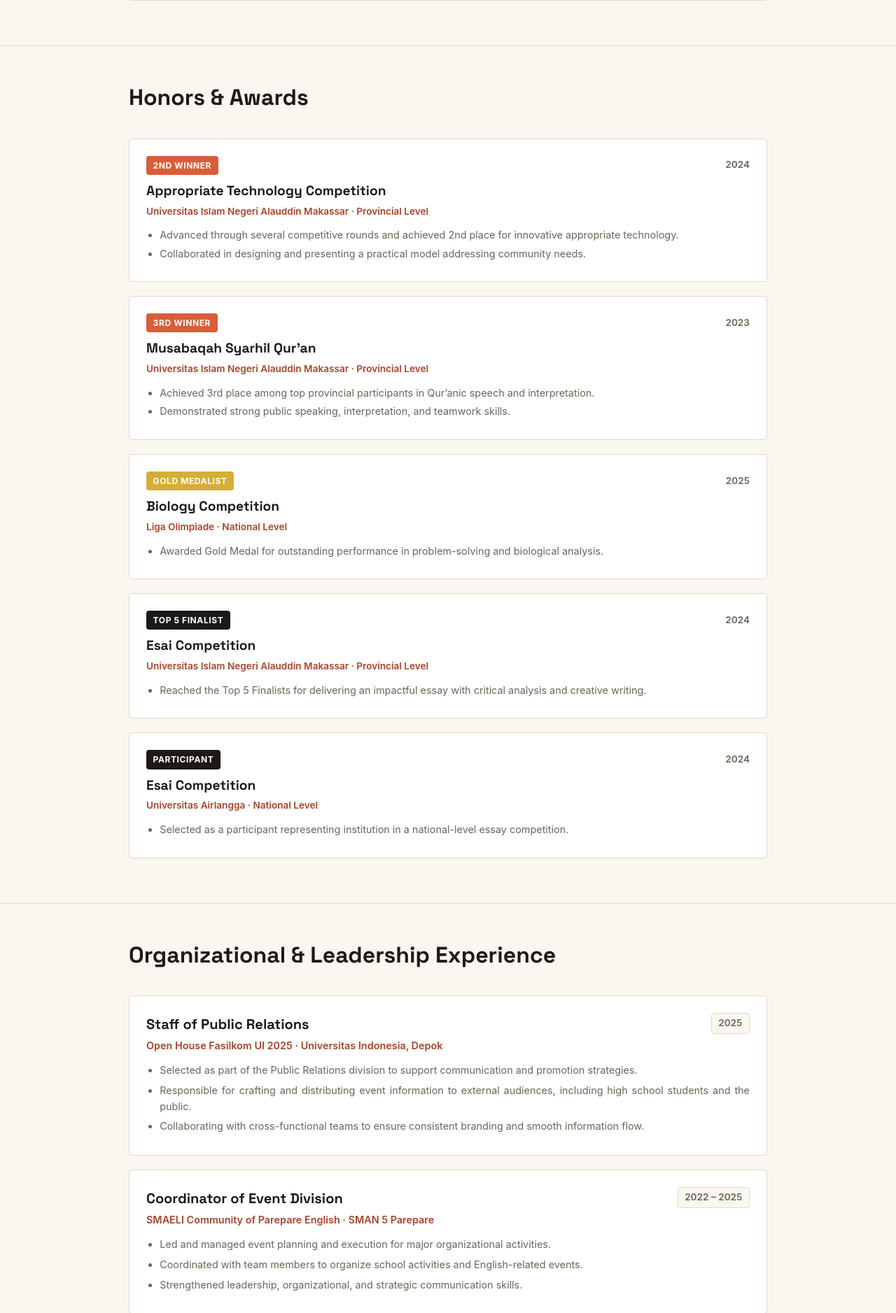
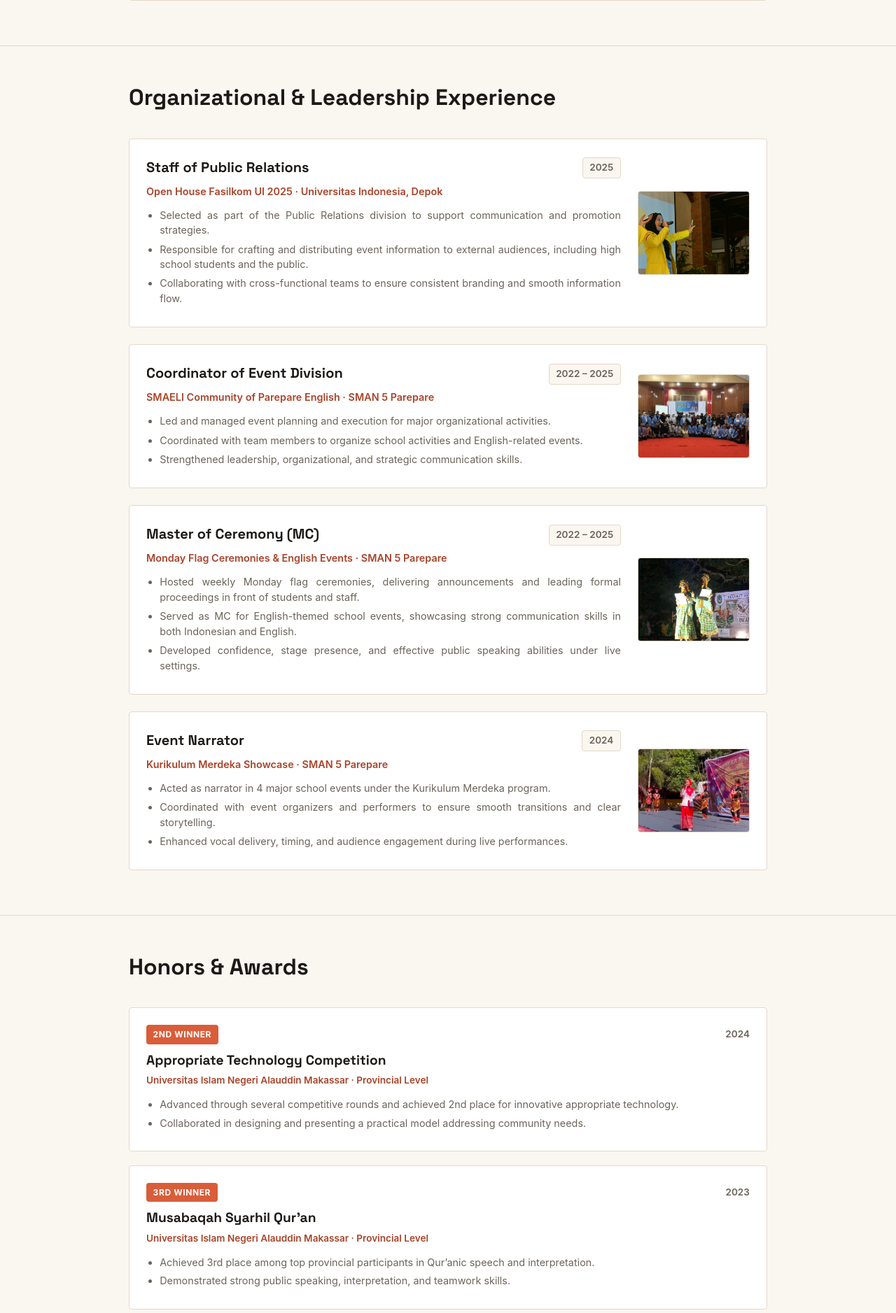
Before and after one commit to filzashafira/myportofolio, a Django app: page / in a window 1280 px wide. Shown: the part 1123-3000 px from the top of the page at 70% size. Run offline with Django 5.2, Linux system fonts and the light colour scheme.

Commit message:
Menambahkan dokumentasi Experience

```diff
--- a/static/css/style.css
+++ b/static/css/style.css
@@ -470,3 +470,100 @@ h1, .brand {
         gap: 0.4rem;
     }
 }
+
+.experience-list {
+    display: flex;
+    flex-direction: column;
+    gap: 1.5rem;
+}
+
+.exp-card {
+    background-color: #ffffff;
+    border: 1px solid var(--line);
+    border-radius: var(--radius);
+    padding: 1.5rem;
+    transition: transform 0.2s ease, border-color 0.2s ease;
+}
+
+.exp-card:hover {
+    transform: translateY(-2px);
+    border-color: var(--accent);
+}
+
+.exp-body {
+    display: flex;
+    gap: 1.5rem;
+    align-items: center;
+}
+
+.exp-text {
+    flex: 1;
+}
+
+.exp-header {
+    display: flex;
+    justify-content: space-between;
+    align-items: center;
+    margin-bottom: 0.25rem;
+}
+
+.exp-header h3 {
+    font-family: "Space Grotesk", -apple-system, sans-serif;
+    font-size: 1.25rem;
+    color: var(--ink);
+}
+
+.exp-org {
+    font-size: 0.9rem;
+    color: var(--accent-dark);
+    font-weight: 600;
+    margin-bottom: 0.75rem;
+}
+
+.exp-year {
+    font-size: 0.85rem;
+    font-weight: 600;
+    color: var(--text-muted);
+    background-color: var(--paper);
+    padding: 0.2rem 0.6rem;
+    border-radius: var(--radius);
+    border: 1px solid var(--line);
+}
+
+.exp-desc {
+    padding-left: 1.2rem;
+    color: var(--text-muted);
+    font-size: 0.9rem;
+    line-height: 1.5;
+}
+
+.exp-desc li {
+    margin-bottom: 0.35rem;
+    text-align: justify;
+}
+
+.exp-media {
+    flex-shrink: 0;
+    width: 160px;
+    height: 120px;
+}
+
+.exp-img {
+    width: 100%;
+    height: 100%;
+    object-fit: cover;
+    border-radius: var(--radius);
+    border: 1px solid var(--line);
+}
+
+@media (max-width: 600px) {
+    .exp-body {
+        flex-direction: column-reverse;
+        align-items: stretch;
+    }
+
+    .exp-media {
+        width: 100%;
+        height: 180px;
+    }
+}
--- a/templates/index.html
+++ b/templates/index.html
@@ -85,6 +85,95 @@
             </div>
         </section>
 
+        <section id="experience" class="skills-section">
+            <div class="container">
+                <h2>Organizational & Leadership Experience</h2>
+                <div class="experience-list">
+
+                    <article class="exp-card">
+                        <div class="exp-body">
+                            <div class="exp-text">
+                                <div class="exp-header">
+                                    <h3>Staff of Public Relations</h3>
+                                    <span class="exp-year">2025</span>
+                                </div>
+                                <p class="exp-org">Open House Fasilkom UI 2025 &middot; Universitas Indonesia, Depok</p>
+                                <ul class="exp-desc">
+                                    <li>Selected as part of the Public Relations division to support communication and promotion strategies.</li>
+                                    <li>Responsible for crafting and distributing event information to external audiences, including high school students and the public.</li>
+                                    <li>Collaborating with cross-functional teams to ensure consistent branding and smooth information flow.</li>
+                                </ul>
+                            </div>
+                            <div class="exp-media">
+                                <img src="/static/img/pr.jpeg" alt="Documentation Staff PR" class="exp-img">
+                            </div>
+                        </div>
+                    </article>
+
+                    <article class="exp-card">
+                        <div class="exp-body">
+                            <div class="exp-text">
+                                <div class="exp-header">
+                                    <h3>Coordinator of Event Division</h3>
+                                    <span class="exp-year">2022 &ndash; 2025</span>
+                                </div>
+                                <p class="exp-org">SMAELI Community of Parepare English &middot; SMAN 5 Parepare</p>
+                                <ul class="exp-desc">
+                                    <li>Led and managed event planning and execution for major organizational activities.</li>
+                                    <li>Coordinated with team members to organize school activities and English-related events.</li>
+                                    <li>Strengthened leadership, organizational, and strategic communication skills.</li>
+                                </ul>
+                            </div>
+                            <div class="exp-media">
+                                <img src="/static/img/coordinator.jpeg" alt="Documentation Coordinator Event" class="exp-img">
+                            </div>
+                        </div>
+                    </article>
+
+                    <article class="exp-card">
+                        <div class="exp-body">
+                            <div class="exp-text">
+                                <div class="exp-header">
+                                    <h3>Master of Ceremony (MC)</h3>
+                                    <span class="exp-year">2022 &ndash; 2025</span>
+                                </div>
+                                <p class="exp-org">Monday Flag Ceremonies & English Events &middot; SMAN 5 Parepare</p>
+                                <ul class="exp-desc">
+                                    <li>Hosted weekly Monday flag ceremonies, delivering announcements and leading formal proceedings in front of students and staff.</li>
+                                    <li>Served as MC for English-themed school events, showcasing strong communication skills in both Indonesian and English.</li>
+                                    <li>Developed confidence, stage presence, and effective public speaking abilities under live settings.</li>
+                                </ul>
+                            </div>
+                            <div class="exp-media">
+                                <img src="/static/img/mc.jpeg" alt="Documentation MC" class="exp-img">
+                            </div>
+                        </div>
+                    </article>
+
+                    <article class="exp-card">
+                        <div class="exp-body">
+                            <div class="exp-text">
+                                <div class="exp-header">
+                                    <h3>Event Narrator</h3>
+                                    <span class="exp-year">2024</span>
+                                </div>
+                                <p class="exp-org">Kurikulum Merdeka Showcase &middot; SMAN 5 Parepare</p>
+                                <ul class="exp-desc">
+                                    <li>Acted as narrator in 4 major school events under the Kurikulum Merdeka program.</li>
+                                    <li>Coordinated with event organizers and performers to ensure smooth transitions and clear storytelling.</li>
+                                    <li>Enhanced vocal delivery, timing, and audience engagement during live performances.</li>
+                                </ul>
+                            </div>
+                            <div class="exp-media">
+                                <img src="/static/img/narrator.jpeg" alt="Documentation Narrator" class="exp-img">
+                            </div>
+                        </div>
+                    </article>
+
+                </div>
+            </div>
+        </section>
+
 
         <section id="awards" class="skills-section">
             <div class="container">
```
Also changed, not shown: other parts of templates/index.html (+3 -63 lines), static/img/PR.jpeg (added), static/img/coordinator.jpeg (added), static/img/mc.jpeg (added), static/img/narrator.jpeg (added), 5 other files.
